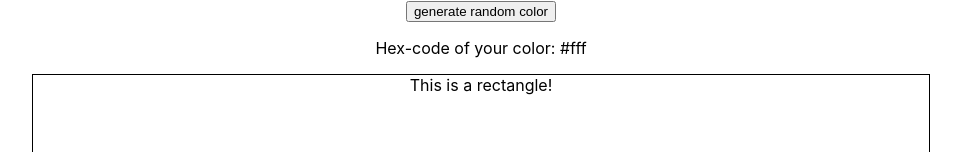
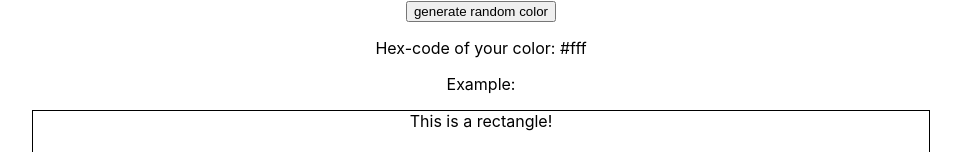
Before and after one commit to hiimmarco/random-color-generator-react, a React (Create React App) app: page / in a window 1280 px wide. Shown: the part 800-952 px from the top of the page, without its empty margins (159-1120 px from the left). Built offline with nearby package versions, Linux system fonts and the light colour scheme.

Commit message:
Add missing p tag

```diff
--- a/src/App.js
+++ b/src/App.js
@@ -13,6 +13,7 @@ function Randomcolor() {
       <p>
         Hex-code of your color: <span>{color}</span>
       </p>
+      <p>Example:</p>
       <div
         style={{
           width: '70%',
```
